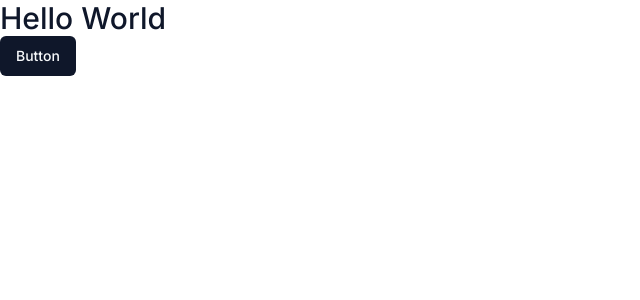
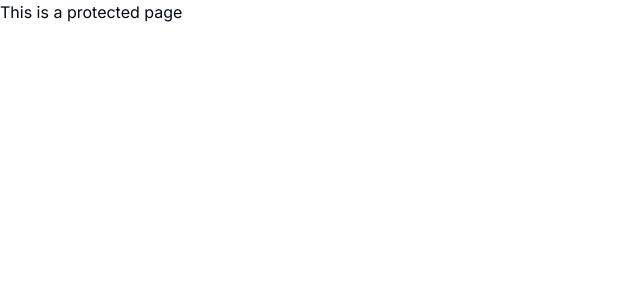
Before and after one commit to Josy-coder/uok_data-analytics_lms, a Next.js app: page / in a window 1280 px wide. Shown: the top 300 px of the page, without its empty margins (0-640 px from the left). Built offline with nearby package versions, Linux system fonts and the light colour scheme.

Commit message:
added dashboard and authentication folders

```diff
--- /dev/null
+++ b/app/(auth)/(routes)/sign-in/page.tsx
@@ -0,0 +1,9 @@
+const SignInPage = () => {
+    return (
+        <div>
+            This is an unprotected page
+        </div>
+     );
+}
+
+export default SignInPage;
--- /dev/null
+++ b/app/(dashboard)/(routes)/page.tsx
@@ -0,0 +1,9 @@
+
+export default function Home() {
+  return (
+    <div>
+     This is a protected page
+
+    </div>
+  )
+}
--- a/app/globals.css
+++ b/app/globals.css
@@ -5,7 +5,7 @@
 html,
 body,
 :root {
-  height: 100%
+  height: 100%;
 }
 @layer base {
   :root {
--- a/app/page.tsx
+++ /dev/null
@@ -1,15 +0,0 @@
-import Image from 'next/image'
-import { Button } from "@/components/ui/button"
-
-
-export default function Home() {
-  return (
-    <div>
-      <p className='text-3xl font-medium text-slate-900'>
-      Hello World
-    </p>
-    <Button>Button</Button>
-
-    </div>
-  )
-}
```
